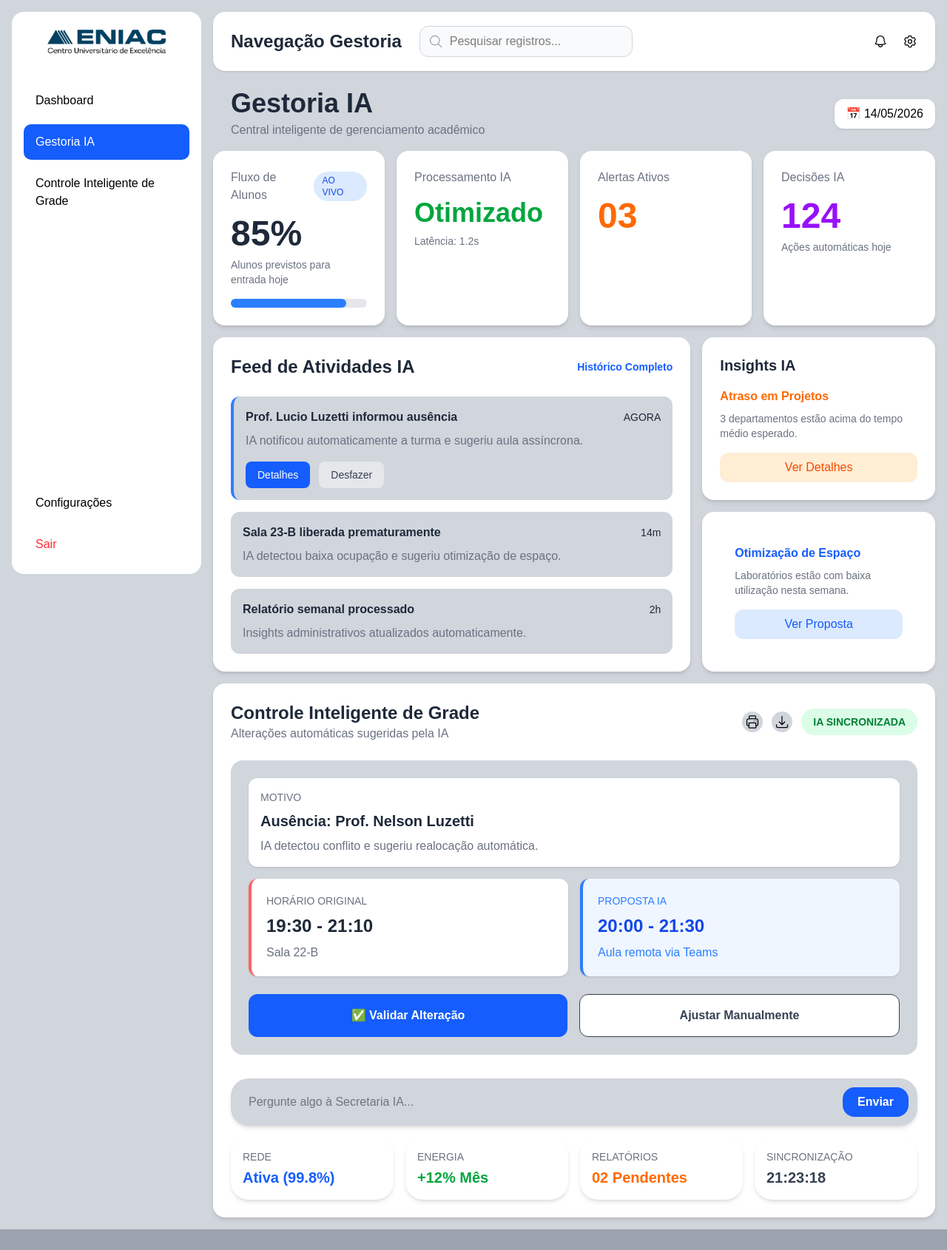
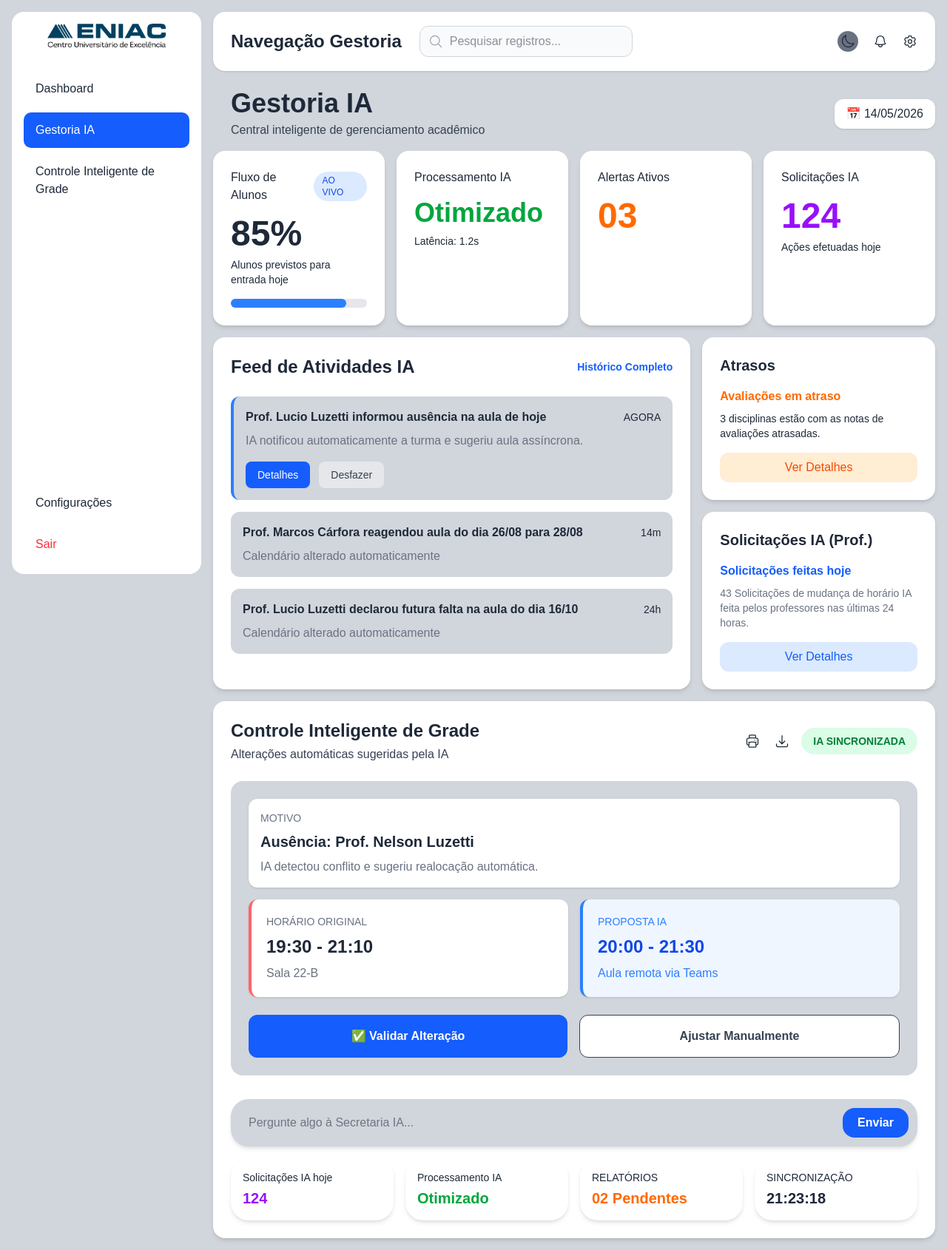
Before and after one commit to JoaoVitor5/FrontProject, a Next.js app: page /gestoriaIA in a window 1280 px wide. Shown: the whole page at 74% size. Before the commit the page ends 1662 px from the top, so only its background shows below. Built offline with nearby package versions, Linux system fonts and the light colour scheme.

Commit message:
Alterações gerais e mudança dos 'Insights' para 'Avisos'

```diff
--- a/components/pages/GestoriaIAPage.tsx
+++ b/components/pages/GestoriaIAPage.tsx
@@ -6,6 +6,8 @@ import {
   MagnifyingGlassIcon,
   ArrowDownTrayIcon,
   PrinterIcon,
+  MoonIcon,
+  SunIcon,
 } from "@heroicons/react/24/outline";
 
 import { useEffect, useState } from "react";
@@ -13,6 +15,10 @@ import { useEffect, useState } from "react";
 import { useRouter } from "next/navigation";
 
 export default function GestoriaIAPage() {
+
+    /* constante do modo escuro e diurno */
+
+const [darkMode, setDarkMode] = useState(false);
 
     /* constante do relógio */
 
@@ -41,20 +47,32 @@ export default function GestoriaIAPage() {
 
   return (
 
-    <main className="flex min-h-screen bg-gray-300">
+    <main
+  className={`flex min-h-screen transition-colors duration-300 ${
+    darkMode
+      ? "bg-gray-900"
+      : "bg-gray-300"
+  }`}
+>
 
       {/* Sidebar */}
-      <aside className="w-64 h-[95vh] sticky top-4 ml-4 bg-white shadow-x1 rounded-2xl flex flex-col justify-between">
+      <aside
+  className={`w-64 h-[95vh] sticky top-4 ml-4 rounded-2xl flex flex-col justify-between transition-colors duration-300 ${
+    darkMode
+      ? "bg-gray-800 text-white"
+      : "bg-white text-gray-800"
+  }`}
+>
 
         {/* Parte superior */}
         <div>
 
           {/* Logo */}
-          <div className="p-6 flex justify-center">
+          <div className="h-16 flex items-center justify-center">
             <img
-              src="/eniac-logo.png"
+              src={darkMode ? "/eniac-logo-branca.png" : "/eniac-logo.png"}
               alt="Logo ENIAC"
-              className="w-40"
+                className="max-h-12 w-40 object-contain"
             />
           </div>
 
@@ -108,16 +126,27 @@ export default function GestoriaIAPage() {
       <section className="flex-1 p-4">
 
         {/* Topbar */}
-<header className="h-20 bg-white rounded-2xl shadow-sm px-6 flex items-center justify-between mb-6">
+<header className={`h-20 rounded-2xl shadow-sm px-6 flex items-center justify-between mb-6 transition-colors duration-300 ${
+    darkMode
+      ? "bg-gray-800 text-white"
+      : "bg-white text-gray-800"
+  }`}
+>
 
   {/* Lado esquerdo */}
   <div className="flex items-center gap-6">
 
     {/* Título */}
     <div>
-      <h1 className="text-2xl font-bold text-gray-800">
-        Navegação Gestoria
-      </h1>
+<h1
+  className={`text-2xl font-bold ${
+    darkMode
+    ? "text-white"
+    : "text-gray-800"
+  }`}
+>
+  Navegação Gestoria
+</h1>
     </div>
 
     {/* Barra de pesquisa */}
@@ -125,7 +154,11 @@ export default function GestoriaIAPage() {
       <input
         type="text"
         placeholder="Pesquisar registros..."
-        className="w-72 pl-10 pr-4 py-2 rounded-xl border border-gray-300 bg-gray-50 outline-none focus:border-blue-500"
+        className={`w-72 pl-10 pr-4 py-2 rounded-xl border outline-none focus:border-blue-500 ${
+  darkMode
+    ? "bg-gray-700 border-gray-600 text-white"
+    : "bg-gray-50 border-gray-300 text-gray-800"
+}`}
       />
 
       <span className="absolute left-3 top-1/2 -translate-y-1/2 text-gray-400">
@@ -139,6 +172,18 @@ export default function GestoriaIAPage() {
   <div className="flex items-center gap-5">
 
     {/* Ícones */}
+
+    <button
+  onClick={() => setDarkMode(!darkMode)}
+  className="px-1 py-1  bg-gray-500 text-xl cursor-pointer rounded-full"
+>
+  {darkMode ? (
+    <SunIcon className="w-5 h-5" />
+  ) : (
+    <MoonIcon className="w-5 h-5" />
+  )}
+</button>
+
     <button className="text-xl cursor-pointer">
       <BellIcon className="w-5 h-5" />
     </button>
@@ -155,17 +200,30 @@ export default function GestoriaIAPage() {
         <div className="flex items-center justify-between mb-4">
 
           <div className="ml-6">
-            <h1 className="text-4xl font-bold text-gray-800">
+            <h1
+            className={`text-4xl font-bold ${
+            darkMode ? "text-white" : "text-gray-800"
+            }`}
+>
               Gestoria IA
             </h1>
 
-            <p className="text-gray-500 mt-1">
+            <p
+            className={`mt-1 ${
+            darkMode ? "text-gray-300" : "text-gray-700"
+            }`}
+>
               Central inteligente de gerenciamento acadêmico
             </p>
           </div>
 
            {/* Data atual */}
-    <div className="bg-white px-4 py-2 rounded-xl shadow">
+    <div className={`px-4 py-2 rounded-xl shadow transition-colors duration-300 ${
+        darkMode
+        ? "bg-gray-800 text-white"
+        : "bg-white text-gray-800"
+        }`}
+>
   📅 {new Date().toLocaleDateString("pt-BR")}
     </div>
 
@@ -175,11 +233,16 @@ export default function GestoriaIAPage() {
 <div className="grid grid-cols-4 gap-4">
 
   {/* Card 1 */}
-  <div className="bg-white rounded-2xl shadow-md p-6">
+  <div  className={`rounded-2xl shadow-md p-6 transition-colors duration-300 ${
+    darkMode
+      ? "bg-gray-800 text-white"
+      : "bg-white text-gray-800"
+    }`}
+>
 
     <div className="flex items-center justify-between mb-4">
 
-      <h2 className="text-gray-500 font-medium">
+      <h2 className="font-medium">
         Fluxo de Alunos
       </h2>
 
@@ -189,11 +252,11 @@ export default function GestoriaIAPage() {
 
     </div>
 
-    <h1 className="text-5xl font-bold text-gray-800 mb-2">
+    <h1 className="text-5xl font-bold mb-2">
       85%
     </h1>
 
-    <p className="text-sm text-gray-500 mb-4">
+    <p className="text-sm  mb-4">
       Alunos previstos para entrada hoje
     </p>
 
@@ -207,9 +270,14 @@ export default function GestoriaIAPage() {
   </div>
 
   {/* Card 2 */}
-  <div className="bg-white rounded-2xl shadow-md p-6">
+  <div   className={`rounded-2xl shadow-md p-6 transition-colors duration-300 ${
+    darkMode
+      ? "bg-gray-800 text-white"
+      : "bg-white text-gray-800"
+    }`}
+>
 
-    <h2 className="text-gray-500 font-medium mb-4">
+    <h2 className="font-medium mb-4">
       Processamento IA
     </h2>
 
@@ -217,16 +285,21 @@ export default function GestoriaIAPage() {
       Otimizado
     </h1>
 
-    <p className="text-sm text-gray-500">
+    <p className="text-sm">
       Latência: 1.2s
     </p>
 
   </div>
 
   {/* Card 3 */}
-  <div className="bg-white rounded-2xl shadow-md p-6">
+  <div   className={`rounded-2xl shadow-md p-6 transition-colors duration-300 ${
+    darkMode
+      ? "bg-gray-800 text-white"
+      : "bg-white text-gray-800"
+    }`}
+>
 
-    <h2 className="text-gray-500 font-medium mb-4">
+    <h2 className="font-medium mb-4">
       Alertas Ativos
     </h2>
 
@@ -237,18 +310,23 @@ export default function GestoriaIAPage() {
   </div>
 
   {/* Card 4 */}
-  <div className="bg-white rounded-2xl shadow-md p-6">
+  <div className={`rounded-2xl shadow-md p-6 transition-colors duration-300 ${
+    darkMode
+      ? "bg-gray-800 text-white"
+      : "bg-white text-gray-800"
+    }`}
+>
 
-    <h2 className="text-gray-500 font-medium mb-4">
-      Decisões IA
+    <h2 className="font-medium mb-4">
+      Solicitações IA
     </h2>
 
     <h1 className="text-5xl font-bold text-purple-600">
       124
     </h1>
 
-    <p className="text-sm text-gray-500 mt-2">
-      Ações automáticas hoje
+    <p className="text-sm mt-2">
+      Ações efetuadas hoje
     </p>
 
   </div>
@@ -257,16 +335,22 @@ export default function GestoriaIAPage() {
 
 </div>
 
-{/* Feed IA + Insights */}
+{/* Feed IA + Avisos */}
 <div className="grid grid-cols-3 gap-4 mt-4">
 
   {/* Feed IA */}
-  <div className="col-span-2 bg-white rounded-2xl shadow-md p-6">
+  <div
+  className={`col-span-2 rounded-2xl shadow-md p-6 transition-colors duration-300 ${
+    darkMode
+      ? "bg-gray-800 text-white"
+      : "bg-white text-gray-800"
+    }`}
+>
 
     {/* Cabeçalho */}
     <div className="flex items-center justify-between mb-6">
 
-      <h2 className="text-2xl font-bold text-gray-800">
+      <h2 className="text-2xl font-bold">
         Feed de Atividades IA
       </h2>
 
@@ -282,7 +366,7 @@ export default function GestoriaIAPage() {
       <div className="flex items-center justify-between">
 
         <h3 className="font-bold text-gray-800">
-          Prof. Lucio Luzetti informou ausência
+          Prof. Lucio Luzetti informou ausência na aula de hoje
         </h3>
 
         <span className="text-sm text-gray-800">
@@ -315,7 +399,7 @@ export default function GestoriaIAPage() {
       <div className="flex items-center justify-between">
 
         <h3 className="font-bold text-gray-800">
-          Sala 23-B liberada prematuramente
+          Prof. Marcos Cárfora reagendou aula do dia 26/08 para 28/08
         </h3>
 
         <span className="text-sm text-gray-800">
@@ -325,7 +409,7 @@ export default function GestoriaIAPage() {
       </div>
 
       <p className="text-gray-500 mt-2">
-        IA detectou baixa ocupação e sugeriu otimização de espaço.
+        Calendário alterado automaticamente
       </p>
 
     </div>
@@ -336,39 +420,45 @@ export default function GestoriaIAPage() {
       <div className="flex items-center justify-between">
 
         <h3 className="font-bold text-gray-800">
-          Relatório semanal processado
+          Prof. Lucio Luzetti declarou futura falta na aula do dia 16/10
         </h3>
 
         <span className="text-sm text-gray-800">
-          2h
+          24h
         </span>
 
       </div>
 
       <p className="text-gray-500 mt-2">
-        Insights administrativos atualizados automaticamente.
+        Calendário alterado automaticamente
       </p>
 
     </div>
 
   </div>
 
-  {/* Insights */}
+  {/* Avisos */}
   <div className="flex flex-col gap-4">
 
-    {/* Insight 1 */}
-    <div className="bg-white rounded-2xl shadow-md p-6">
+    {/* Atrasos */}
+    <div
+className={`rounded-2xl shadow-md p-6 transition-colors duration-300 ${
+    darkMode
+      ? "bg-gray-800 text-white"
+      : "bg-white text-gray-800"
+  }`}
+>
 
-      <h2 className="text-xl font-bold text-gray-800 mb-4">
-        Insights IA
+      <h2 className="text-xl font-bold mb-4">
+        Atrasos
       </h2>
 
       <h3 className="font-semibold text-orange-500 mb-2">
-        Atraso em Projetos
+        Avaliações em atraso
       </h3>
 
-      <p className="text-gray-500 text-sm mb-4">
-        3 departamentos estão acima do tempo médio esperado.
+      <p className="text-sm mb-4">
+        3 disciplinas estão com as notas de avaliações atrasadas.
       </p>
 
       <button className="w-full bg-orange-100 text-orange-600 py-2 rounded-xl hover:bg-orange-200 transition cursor-pointer">
@@ -377,49 +467,71 @@ export default function GestoriaIAPage() {
 
     </div>
 
-    {/* Insight 2 */}
-    <div className="bg-white rounded-2xl shadow-md p-11">
+    {/* Solicitação prof. */}
+    <div className={`rounded-2xl shadow-md p-6 transition-colors duration-300 ${
+    darkMode
+      ? "bg-gray-800 text-white"
+      : "bg-white text-gray-800"
+  }`}
+>
+        <h2 className="text-xl font-bold mb-4">
+        Solicitações IA (Prof.)
+        </h2>
 
       <h3 className="font-semibold text-blue-600 mb-2">
-        Otimização de Espaço
+        Solicitações feitas hoje
       </h3>
 
       <p className="text-gray-500 text-sm mb-4">
-        Laboratórios estão com baixa utilização nesta semana.
+        43 Solicitações de mudança de horário IA feita pelos professores nas últimas 24 horas.
       </p>
 
       <button className="w-full bg-blue-100 text-blue-600 py-2 rounded-xl hover:bg-blue-200 transition cursor-pointer">
-        Ver Proposta
+        Ver Detalhes
       </button>
 
-    </div>
 
   </div>
 
 </div>
 
+  </div>
+
 {/* Painel IA de Alterações */}
-<div className="bg-white rounded-2xl shadow-md p-6 mt-4">
+<div
+  className={`rounded-2xl shadow-md p-6 mt-4 transition-colors duration-300 ${
+    darkMode
+      ? "bg-gray-800 text-white"
+      : "bg-white text-gray-800"
+    }`}
+>
 
   {/* Cabeçalho */}
   <div className="flex items-center justify-between mb-6">
 
     <div>
-      <h2 className="text-2xl font-bold text-gray-800">
+      <h2 className="text-2xl font-bold">
         Controle Inteligente de Grade
       </h2>
 
-      <p className="text-gray-500">
+       <p
+        className={`mt-1 ${
+        darkMode
+            ? "text-gray-300"
+            : "text-gray-700"
+            }`}
+>
         Alterações automáticas sugeridas pela IA
       </p>
+
     </div>
 
 <div className="flex items-center gap-3">
-    <button className="bg-gray-300 px-1 py-1  hover:bg-gray-400 transition cursor-pointer text-xl rounded-full">
+    <button className="px-1 py-1  hover:bg-gray-500 transition cursor-pointer text-xl rounded-full">
     <PrinterIcon className="w-5 h-5" />
     </button>
 
-    <button className="bg-gray-300 px-1 py-1 hover:bg-gray-400 transition cursor-pointer text-xl rounded-full">
+    <button className="px-1 py-1 hover:bg-gray-500 transition cursor-pointer text-xl rounded-full">
     <ArrowDownTrayIcon className="w-5 h-5" />
     </button>
 
@@ -532,30 +644,48 @@ export default function GestoriaIAPage() {
 
 
     {/* Rede */}
-    <div className="bg-white rounded-3xl shadow-md p-4">
-      <p className="text-sm text-gray-500">
-        REDE
+    <div
+  className={`rounded-3xl shadow-md p-4 transition-colors duration-300 ${
+    darkMode
+      ? "bg-gray-700 text-white"
+      : "bg-white text-gray-800"
+    }`}
+>
+      <p className="text-sm ">
+        Solicitações IA hoje
       </p>
 
-      <h3 className="text-xl font-bold text-blue-600 mt-1">
-        Ativa (99.8%)
+      <h3 className="text-xl font-bold text-purple-600 mt-1">
+        124
       </h3>
     </div>
 
     {/* Energia */}
-    <div className="bg-white rounded-3xl shadow-md p-4">
-      <p className="text-sm text-gray-500">
-        ENERGIA
+        <div
+  className={`rounded-3xl shadow-md p-4 transition-colors duration-300 ${
+    darkMode
+      ? "bg-gray-700 text-white"
+      : "bg-white text-gray-800"
+    }`}
+>
+      <p className="text-sm ">
+        Processamento IA
       </p>
 
       <h3 className="text-xl font-bold text-green-600 mt-1">
-        +12% Mês
+        Otimizado
       </h3>
     </div>
 
     {/* Relatórios */}
-    <div className="bg-white rounded-3xl shadow-md p-4">
-      <p className="text-sm text-gray-500">
+    <div
+  className={`rounded-3xl shadow-md p-4 transition-colors duration-300 ${
+    darkMode
+      ? "bg-gray-700 text-white"
+      : "bg-white text-gray-800"
+    }`}
+>
+      <p className="text-sm">
         RELATÓRIOS
       </p>
 
@@ -565,12 +695,18 @@ export default function GestoriaIAPage() {
     </div>
 
     {/* Relógio */}
-    <div className="bg-white rounded-3xl shadow-md p-4">
-      <p className="text-sm text-gray-500">
+        <div
+  className={`rounded-3xl shadow-md p-4 transition-colors duration-300 ${
+    darkMode
+      ? "bg-gray-700 text-white"
+      : "bg-white text-gray-800"
+    }`}
+>
+      <p className="text-sm">
         SINCRONIZAÇÃO
       </p>
 
-      <h3 className="text-xl font-bold text-gray-700 mt-1">
+      <h3 className="text-xl font-bold mt-1">
         {horaAtual}
       </h3>
     </div>
--- a/components/pages/GestoriaPage.tsx
+++ b/components/pages/GestoriaPage.tsx
@@ -6,9 +6,17 @@ import {
   BellIcon,
   Cog6ToothIcon,
   MagnifyingGlassIcon,
+  MoonIcon,
+  SunIcon,
 } from "@heroicons/react/24/outline";
 
+import { useState } from "react";
+
 export default function GestoriaPage() {
+
+     /* constante do modo escuro e diurno */
+
+    const [darkMode, setDarkMode] = useState(false);
 
     const router = useRouter();
 
@@ -109,6 +117,17 @@ export default function GestoriaPage() {
 
   {/* Lado direito */}
   <div className="flex items-center gap-5">
+
+        <button
+  onClick={() => setDarkMode(!darkMode)}
+  className="text-xl cursor-pointer"
+>
+  {darkMode ? (
+    <SunIcon className="w-5 h-5" />
+  ) : (
+    <MoonIcon className="w-5 h-5" />
+  )}
+</button>
 
     {/* Ícones */}
     <button className="text-xl cursor-pointer">
```
